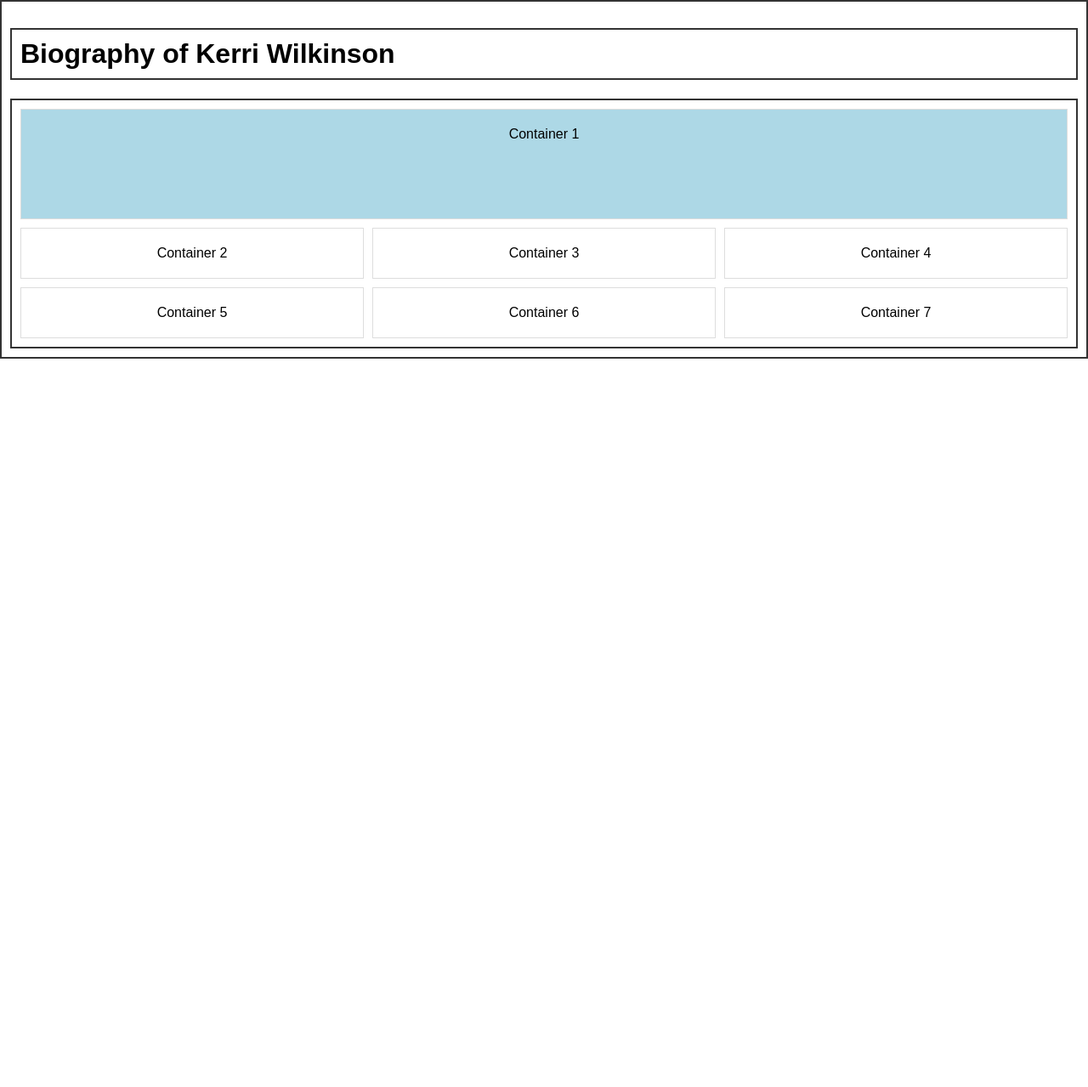
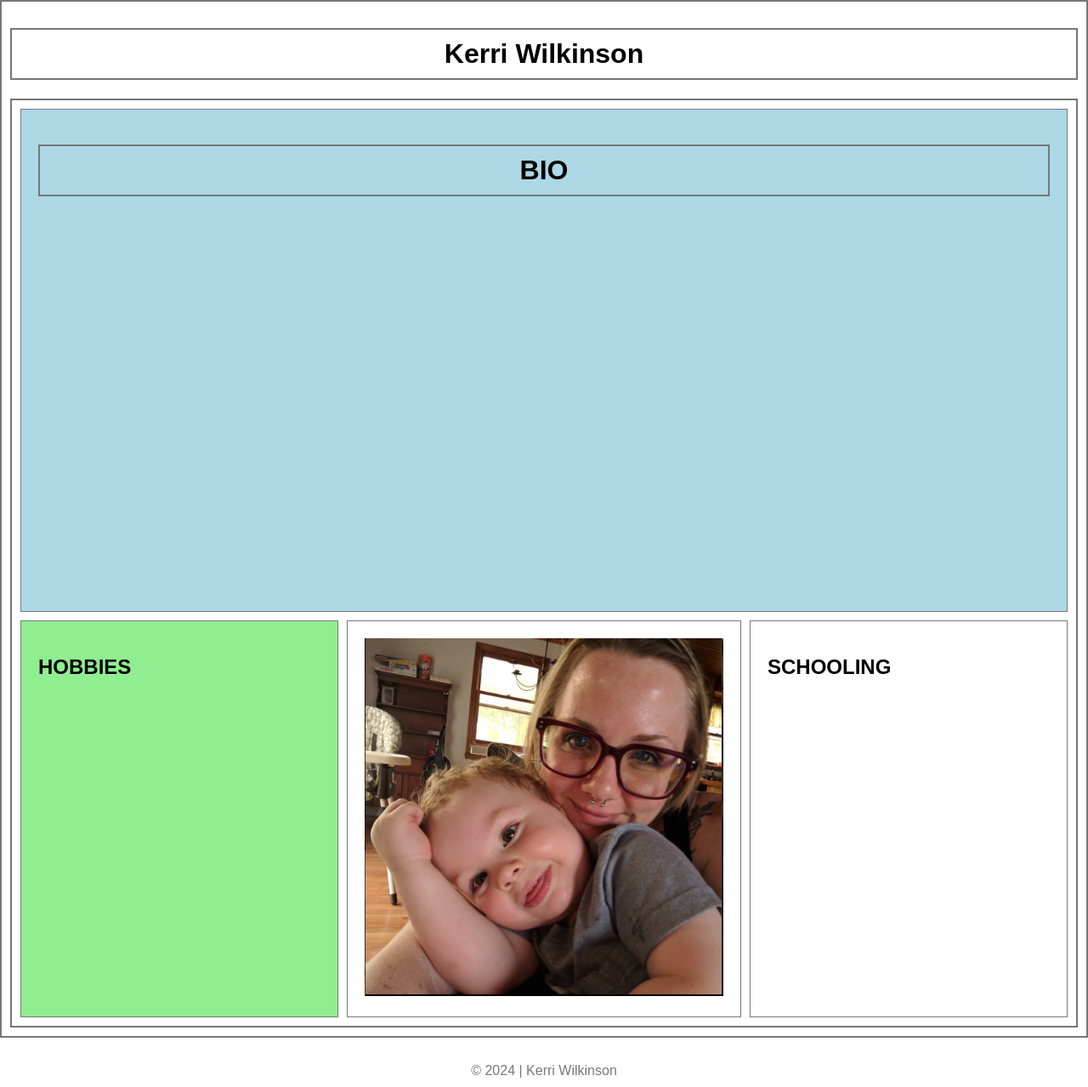
Before and after one commit to curry7455/CSS, a plain HTML site: page Week4/index.html in a window 1280 px wide. Shown: the whole page at 85% size. Before the commit the page ends 800 px from the top, so only its background shows below. Drawn offline with Linux system fonts and the light colour scheme.

Commit message:
part one of project

```diff
--- a/Week4/index.html
+++ b/Week4/index.html
@@ -8,17 +8,24 @@
 </head>
 <body>
     <div class="container">
-        <h1>Biography of Kerri Wilkinson</h1>
+        <h1 id="mainh1">Kerri Wilkinson</h1>
         <div class="grid-container">
-            <div class="grid-item item1">Container 1</div>
-            <div class="grid-item item2">Container 2</div>
-            <div class="grid-item item3">Container 3</div>
-            <div class="grid-item item4">Container 4</div>
-            <div class="grid-item item5">Container 5</div>
-            <div class="grid-item item6">Container 6</div>
-            <div class="grid-item item7">Container 7</div>
-
+            <div class="grid-item item1">
+                <h1 id="bioh1">BIO</h1>
+            </div>
+            <div class="grid-item item2">
+                <h2 id="hobbiesh1">HOBBIES</h2>
+            </div>
+            <div class="grid-item item3">
+                <img src="images/henryandmom.PNG">
+            </div>
+            <div class="grid-item item4">
+                <h2>SCHOOLING</h2>
+            </div>
         </div>
     </div>
+    <div id="footer">
+        &copy; 2024 | Kerri Wilkinson
+      </div>
 </body>
 </html>
--- a/Week4/style.css
+++ b/Week4/style.css
@@ -1,37 +1,54 @@
 body {
     font-family: Arial, sans-serif;
     margin: 0;
-    padding: 30;
+    padding: 0;
 }
 
 .container {
-    border: 2px solid #333;
+    display: inline-block;
+    border: 2px solid #777; /* Changed border color */
+    padding: 10px;
+    width: fit-content;
+}
+
+h1 {
+    text-align: center;
+    border: 2px solid #777; /* Changed border color */
     padding: 10px;
 }
 
-h1 {
+h2 {
     text-align: left;
-    border: 2px solid #333;
-    padding: 10px;
 }
 
 .grid-container {
     display: grid;
-    grid-template-columns: 1fr space-between 1fr space-between 1fr;
-    grid-template-rows: repeat(3, 1fr);
+    grid-template-columns: 1fr 1fr 1fr;
+    grid-template-rows: auto;
     gap: 10px;
-    border: 2px solid #333;
+    border: 2px solid #777; /* Changed border color */
     padding: 10px;
 }
 
 .grid-item {
     padding: 20px;
-    border: 1px solid #ddd;
+    border: 1px solid #777; /* Changed border color */
     text-align: center;
 }
 
 .item1 {
     grid-column: span 3;
-    grid-row: span 2;
     background-color: lightblue;
+    height: 550px;
 }
+
+.item2 {
+    background-color: lightgreen;
+}
+
+#footer {
+    text-align: center;
+    margin-top: 20px;
+    color: #777;
+    padding: 10px;
+}
```
Also changed, not shown: Week4/images/henryandmom.PNG (added).
